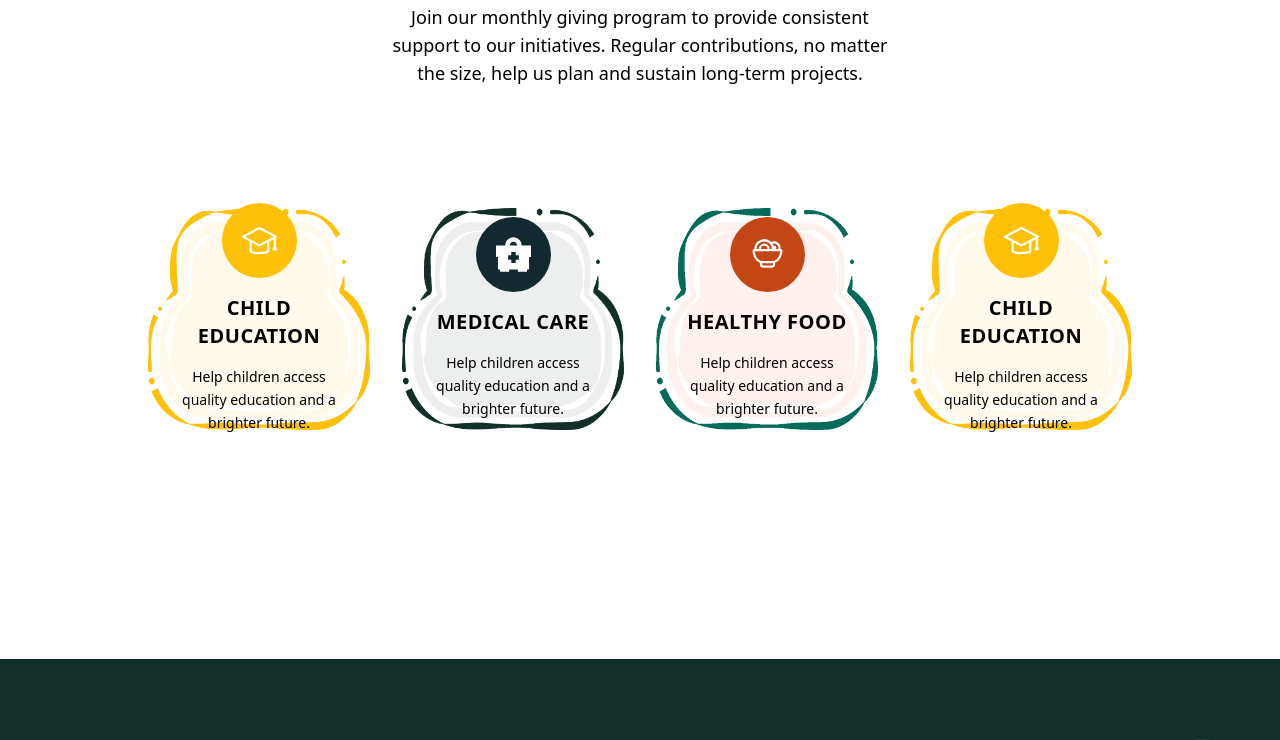
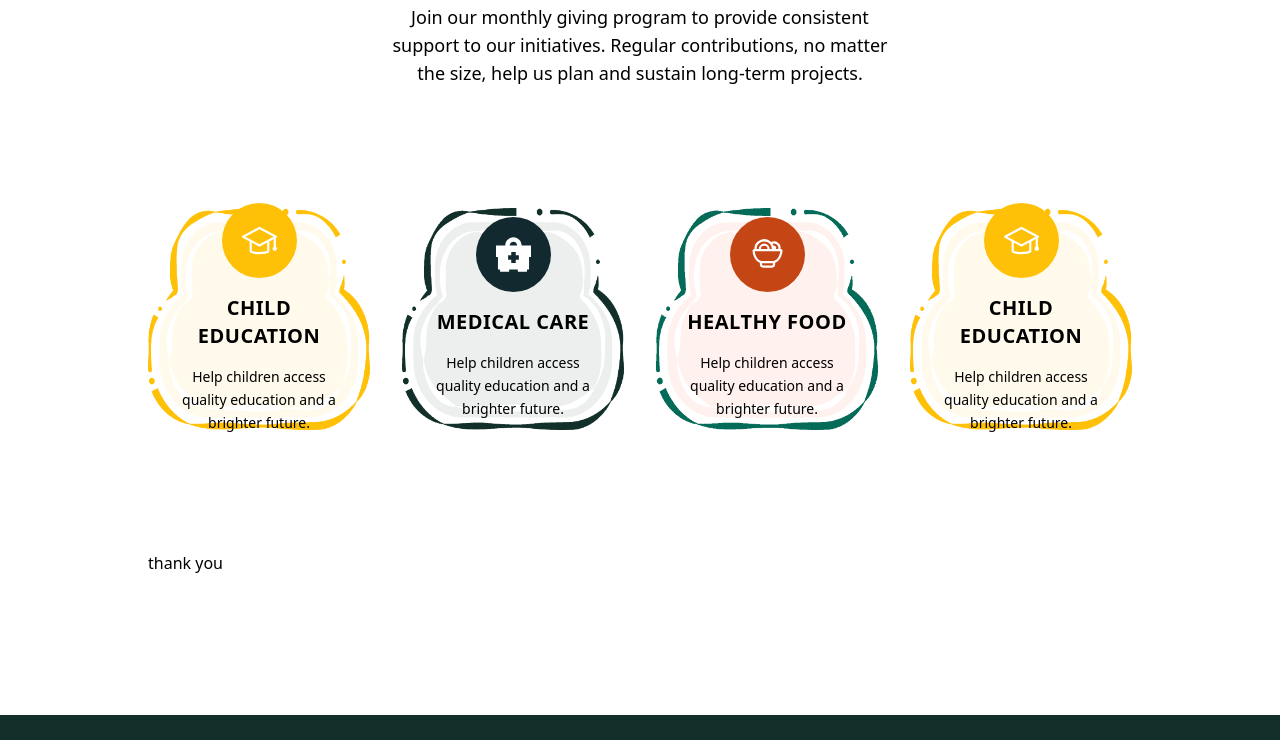
Before and after one commit to RextechITS/charity, a React (Vite) app: page / in a window 1280 px wide. Shown: the part 1251-1991 px from the top of the page. Built offline with nearby package versions, Linux system fonts and the light colour scheme.

Commit message:
donate section done

```diff
--- a/src/pages/Home.jsx
+++ b/src/pages/Home.jsx
@@ -132,6 +132,7 @@ export default function Home() {
                             </div>
                         </div>
 
+                        thank you
 
                     </div>
 
```
